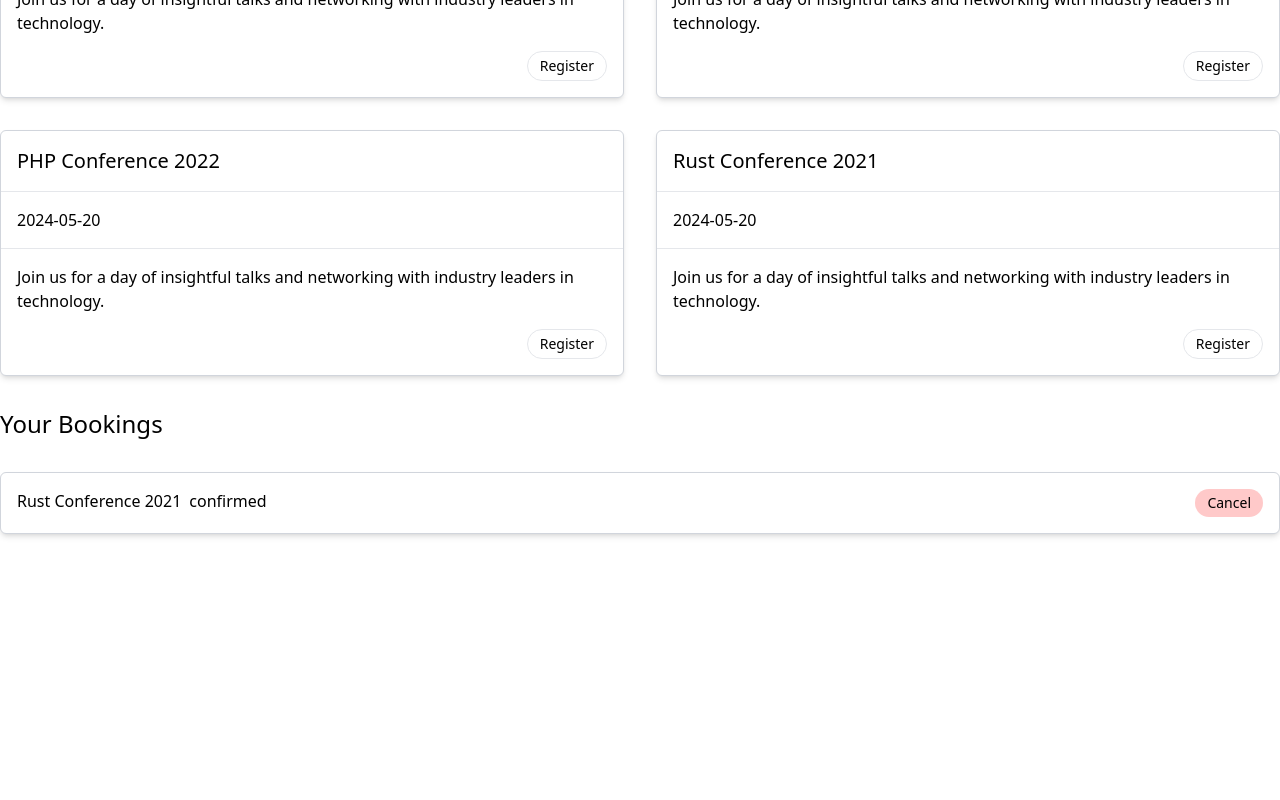
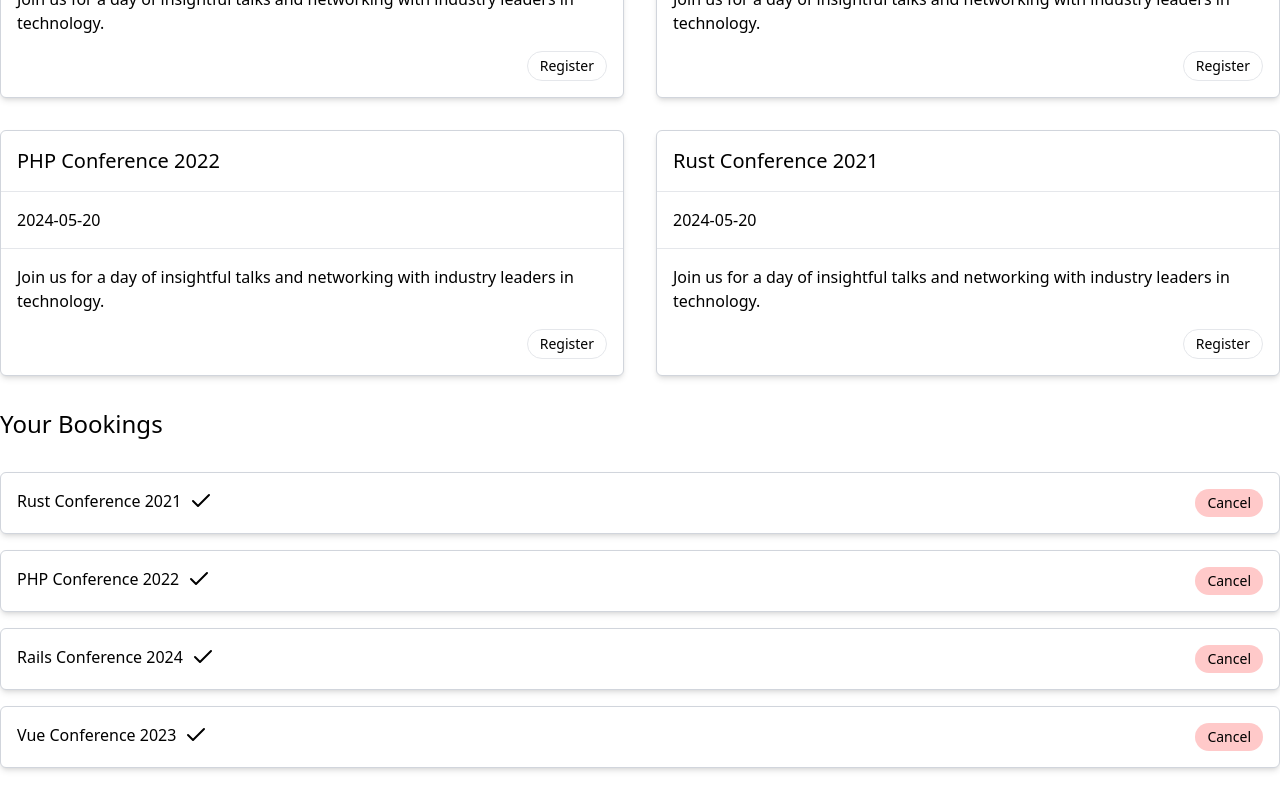
Before and after one commit to japerezd/vue3, a Vue app in the folder event-booking/: page / in a window 1280 px wide. Shown: the part 316-1116 px from the top of the page. Before the commit the page ends 882 px from the top, so only its background shows below. Built offline with nearby package versions, Linux system fonts and the light colour scheme; data requests are answered from the project's data file; the HTML template or start-up script is replaced by a standard one.

Commit message:
Use dynamic component for the icon

```diff
--- a/event-booking/db.json
+++ b/event-booking/db.json
@@ -36,6 +36,27 @@
       "eventId": "4",
       "eventTitle": "Rust Conference 2021",
       "status": "confirmed"
+    },
+    {
+      "id": "1748675474173",
+      "userId": 1,
+      "eventId": "3",
+      "eventTitle": "PHP Conference 2022",
+      "status": "confirmed"
+    },
+    {
+      "id": "1748675502293",
+      "userId": 1,
+      "eventId": "1",
+      "eventTitle": "Rails Conference 2024",
+      "status": "confirmed"
+    },
+    {
+      "id": "1748675506965",
+      "userId": 1,
+      "eventId": "2",
+      "eventTitle": "Vue Conference 2023",
+      "status": "confirmed"
     }
   ]
 }
--- a/event-booking/package.json
+++ b/event-booking/package.json
@@ -11,6 +11,7 @@
   },
   "dependencies": {
     "@tailwindcss/vite": "^4.1.5",
+    "lucide-vue-next": "^0.511.0",
     "vite-plugin-vue-devtools": "^7.7.6",
     "vue": "^3.5.13"
   },
--- a/event-booking/src/components/BookingItem.vue
+++ b/event-booking/src/components/BookingItem.vue
@@ -3,7 +3,7 @@
     <div class="flex justify-between">
       <div class="flex space-x-2">
         <div>{{ description }}</div>
-        <div>{{ status }}</div>
+        <component :is="icon" :class="{ 'animate-spin': pending }" />
       </div>
       <RoundButton variant="danger" @click="$emit('cancelled')">
         Cancel
@@ -15,11 +15,16 @@
 <script setup>
 import SectionCard from './SectionCard.vue';
 import RoundButton from './RoundButton.vue';
+import { LoaderCircle, Check } from 'lucide-vue-next'
+import { computed } from 'vue';
 
-defineProps({
+const props = defineProps({
   description: String,
   status: String
 });
 
+const pending = computed(() => props.status === 'pending');
+const icon = computed(() => (pending.value ? LoaderCircle : Check));
+
 defineEmits(['cancelled']);
 </script>
--- a/event-booking/src/components/EventList.vue
+++ b/event-booking/src/components/EventList.vue
@@ -10,7 +10,7 @@
     </SectionCard>
   </template>
 <template v-else>
-  <section class="grid grid-cols-2 gap-8">
+  <section class="grid grid-cols-1 lg:grid-cols-2 gap-8">
       <template v-if="!loading">
         <template v-if="events.length">
           <EventCard v-for="event in events" :key="event.id" :title="event.title" :when="event.date"
```
Also changed, not shown: 1 other file (tests, documents, lock files or other folders).
